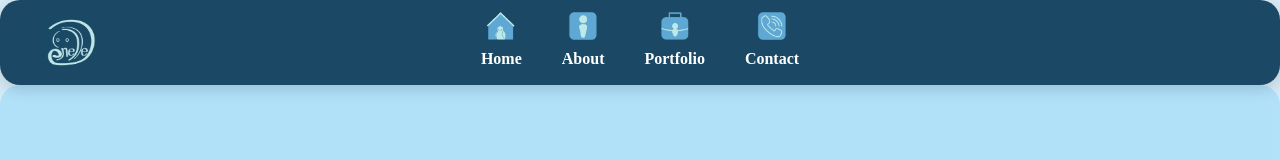
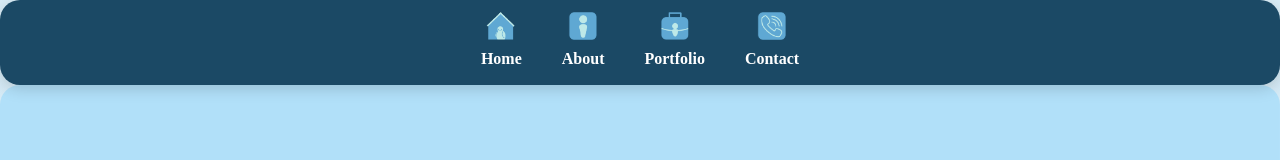
Before and after one commit to JenelleNg/Portfolio_jenelle, a React (Create React App) app: page / in a window 1280 px wide. Shown: the top 160 px of the page. Built offline with nearby package versions, Linux system fonts and the light colour scheme.

Commit message:
Update Navbar.js

```diff
--- a/src/components/Navbar.js
+++ b/src/components/Navbar.js
@@ -13,7 +13,7 @@ export default function Navbar() {
 
     return (
         <nav className="navbar">
-            <img src="/images/logo.png" alt="Logo" className="logo" />
+            <div className="logo" />
             <div className="nav-links">
                 <Link to="/">
                     <img src="/images/home-icon.png" alt="Home" className="nav-icon" />
```
